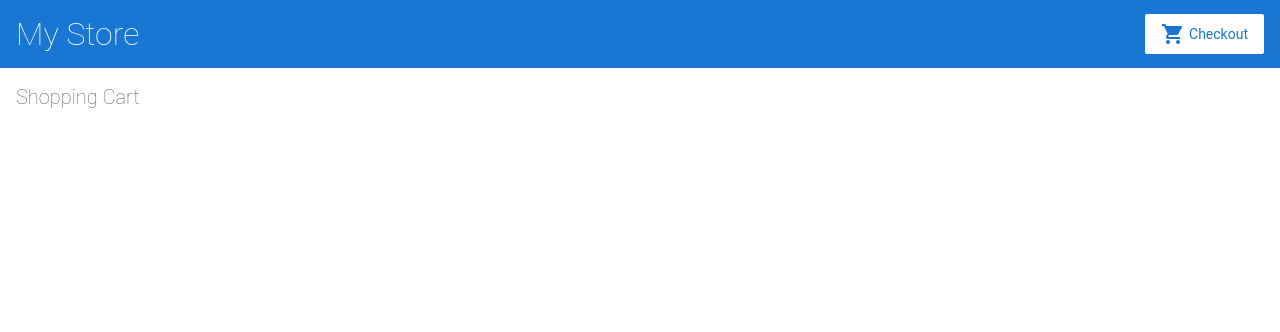
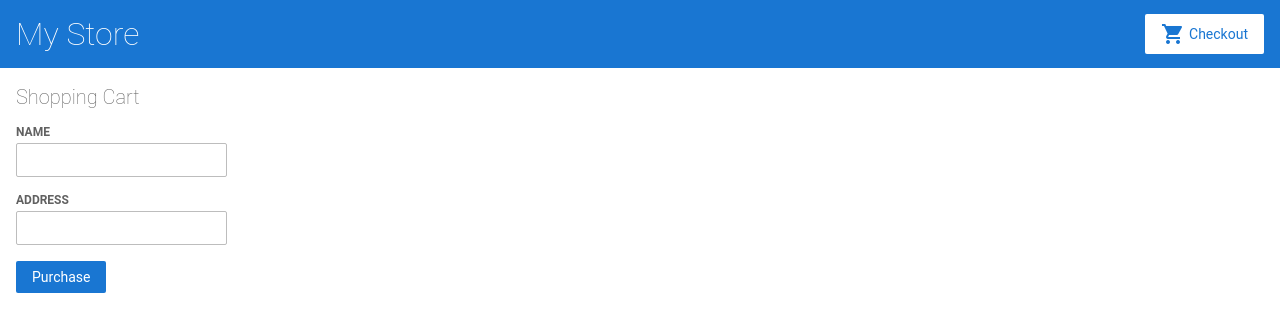
Before and after one commit to mpjj/angular-shop, an Angular app: page /cart in a window 1280 px wide. Shown: the top 332 px of the page. Built offline with nearby package versions, Linux system fonts and the light colour scheme.

Commit message:
Completed the checkout form.

```diff
--- a/src/app/app.component.ts
+++ b/src/app/app.component.ts
@@ -1,4 +1,5 @@
 import { Component } from '@angular/core';
+
 
 @Component({
   selector: 'app-root',
--- a/src/app/cart/cart.component.html
+++ b/src/app/cart/cart.component.html
@@ -4,3 +4,17 @@
   <h3>{{item.name}}</h3>
   <h4>{{item.price | currency:"GBP"}}</h4>
 </div>
+
+<form [formGroup]="checkoutForm" (ngSubmit)="onSubmit(checkoutForm.value)">
+  <div>
+    <label for="name">Name</label>
+    <input id="name" type="text" formControlName="name">
+  </div>
+
+    <div>
+    <label for="address">Address</label>
+    <input id="address" type="text" formControlName="address">
+  </div>
+
+  <button class="button" type="submit">Purchase</button>
+</form>
--- a/src/app/cart/cart.component.ts
+++ b/src/app/cart/cart.component.ts
@@ -1,5 +1,6 @@
 import { Component, OnInit } from '@angular/core';
 import { CartService} from '../cart.service';
+import {FormBuilder} from '@angular/forms';
 
 @Component({
   selector: 'app-cart',
@@ -8,13 +9,28 @@
 })
 export class CartComponent implements OnInit {
   cartItems;
+  checkoutForm;
 
   constructor(
-    private cartService: CartService
-  ) { }
+    private cartService: CartService,
+    private formBuilder: FormBuilder,
+  ) {
+    this.checkoutForm = this.formBuilder.group({
+      name:'',
+      address:''
+    })
+  }
 
   ngOnInit() {
     this.cartItems = this.cartService.getItems();
   }
 
+  onSubmit(customerData){
+    //process customerData here
+    this.cartItems = this.cartService.clearCart();
+    this.checkoutForm.reset();
+    console.warn('Your order has been submitted', customerData);
+
+  }
+
 }
```
